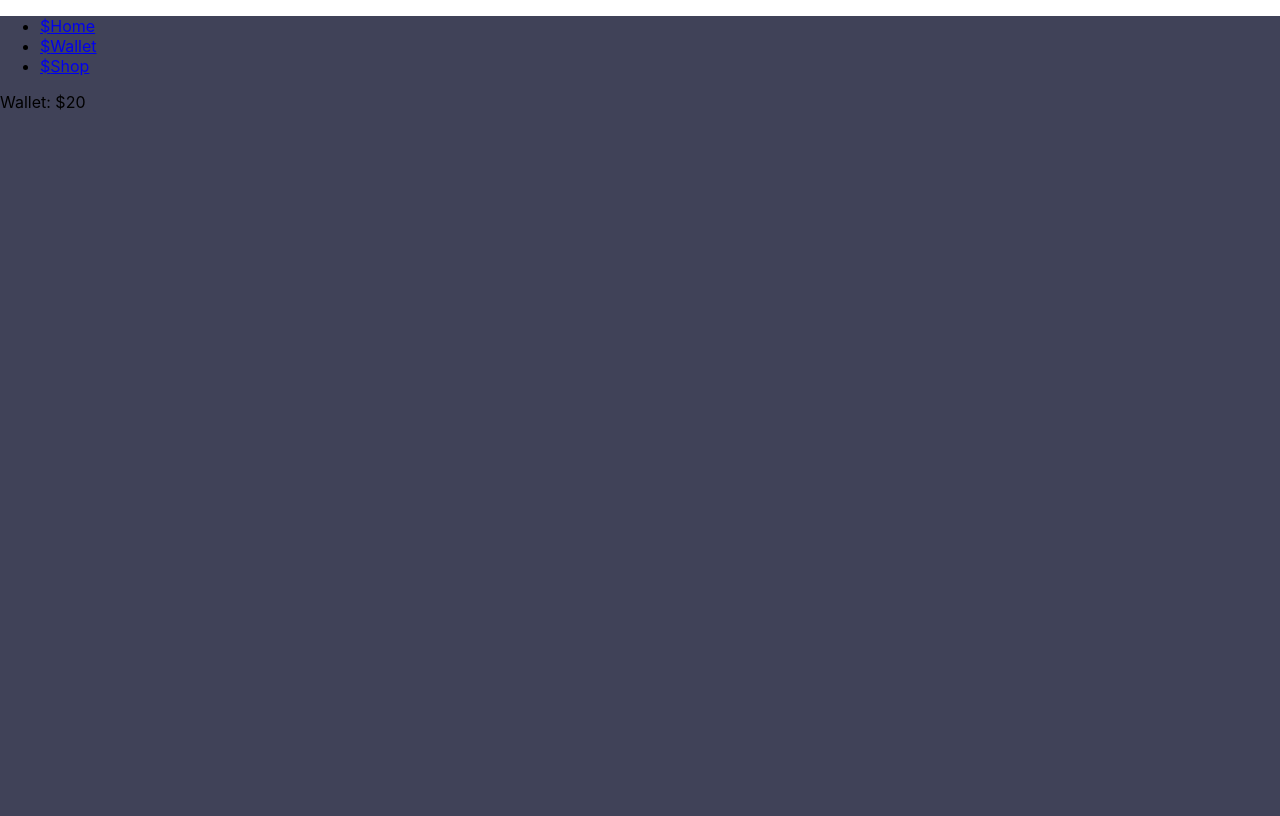
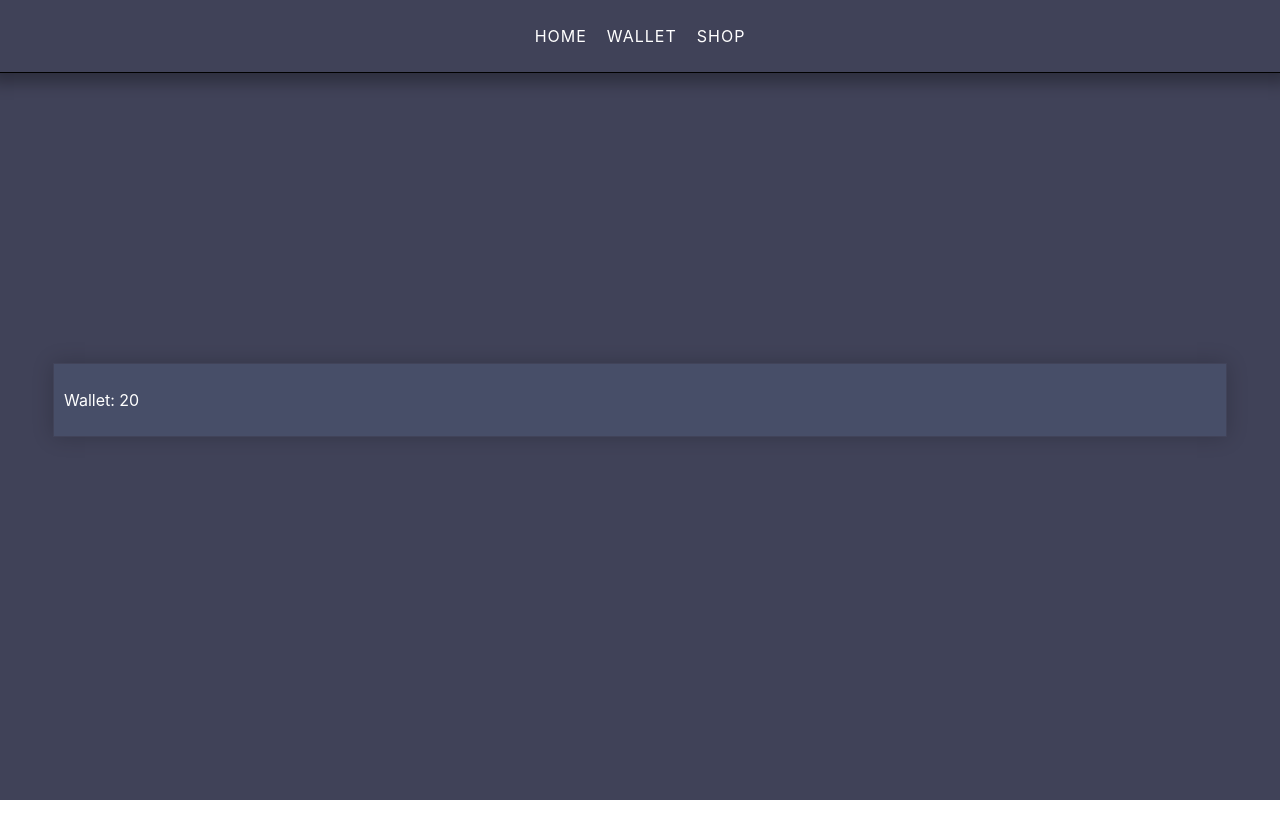
Before and after one commit to KacperNlp/shopping-list, a React (Create React App) app: page /wallet in a window 1280 px wide. Built offline with nearby package versions, Linux system fonts and the light colour scheme.

Commit message:
Created navigation

```diff
--- a/src/App.css
+++ b/src/App.css
@@ -1,5 +1,9 @@
 .App {
+  display: flex;
+  align-items: center;
+  justify-content: center;
   width: 100%;
   min-height: 100vh;
   background: #404258;
+  color: #fff;
 }
--- a/src/components/Content.css
+++ b/src/components/Content.css
@@ -0,0 +1,8 @@
+.content {
+    width: 90%;
+    height: 90%;
+    padding: 10px;
+    background: #474E68;
+    border: 1px solid #414359;
+    box-shadow: 0 0 20px rgba(0,0,0, .2);
+}
--- a/src/components/Content.jsx
+++ b/src/components/Content.jsx
@@ -2,6 +2,8 @@ import { Routes, Route } from "react-router-dom";
 import Shop from "./Shop";
 import ShoppingList from "./ShoppingList";
 import Wallet from "./Wallet";
+
+import "./Content.css";
 
 const Content = () => {
   return (
--- a/src/components/Navigation.css
+++ b/src/components/Navigation.css
@@ -0,0 +1,26 @@
+.navigation {
+    display: flex;
+    align-items: center;
+    justify-content: center;
+    position: absolute;
+    top: 0;
+    left: 0;
+    right: 0;
+    padding: 10px;
+    border-bottom: 1px solid #000;
+    box-shadow: 0 0 15px 10px rgba(0, 0, 0, .3);
+}
+
+.navigation-list {
+    display: flex;
+    list-style: none;
+    grid-gap: 20px;
+    padding: 0;
+}
+
+.navigation-element-link {
+    color: #fff;
+    text-decoration: none;
+    text-transform: uppercase;
+    letter-spacing: 1px;
+}
--- a/src/components/Navigation.jsx
+++ b/src/components/Navigation.jsx
@@ -1,4 +1,6 @@
 import { Link } from "react-router-dom";
+
+import "./Navigation.css";
 
 const Navigation = () => {
   const appLinks = [
@@ -17,11 +19,13 @@ const Navigation = () => {
   ];
 
   return (
-    <nav>
-      <ul>
+    <nav className="navigation">
+      <ul className="navigation-list">
         {appLinks.map((link, id) => (
-          <li key={id}>
-            <Link to={link.path}>${link.name}</Link>
+          <li key={id} className="navigation-element">
+            <Link to={link.path} className="navigation-element-link">
+              {link.name}
+            </Link>
           </li>
         ))}
       </ul>
--- a/src/components/Wallet.jsx
+++ b/src/components/Wallet.jsx
@@ -1,7 +1,7 @@
 const Wallet = ({ money }) => {
   return (
     <div className="wallet">
-      <p>Wallet: ${money}</p>
+      <p>Wallet: {money}</p>
     </div>
   );
 };
```
